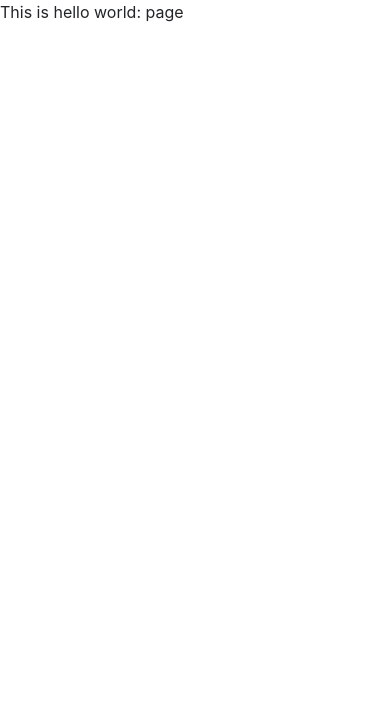
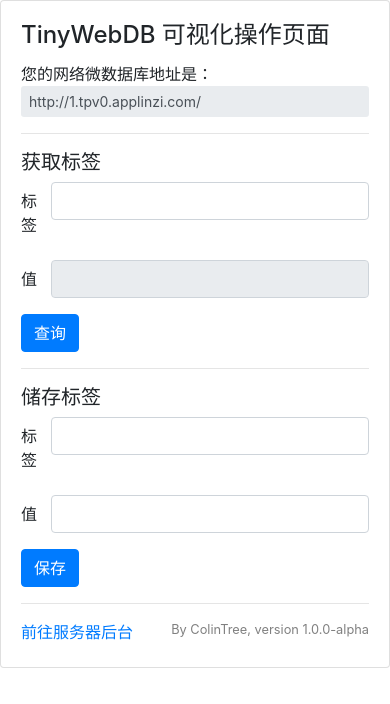
Before and after one commit to ColinTree/tinywebdb-php-vue, a Vue app in the folder frontend/tinywebdb-php-vue/: page / in a window 390 px wide. Shown: the top 704 px of the page. Built offline with nearby package versions, Linux system fonts and the light colour scheme.

Commit message:
Front - Implemented frontend console

```diff
--- a/frontend/tinywebdb-php-vue/package.json
+++ b/frontend/tinywebdb-php-vue/package.json
@@ -1,6 +1,6 @@
 {
   "name": "tinywebdb-php-vue",
-  "version": "1.0.0",
+  "version": "1.0.0-alpha",
   "description": "",
   "author": "ColinTree <502470184@qq.com>",
   "private": true,
--- a/frontend/tinywebdb-php-vue/src/components/HelloWorld.vue
+++ /dev/null
@@ -1,29 +0,0 @@
-<template>
-  <label>
-    This is hello world: page {{ $router.currentRoute.name }}
-  </label>
-</template>
-
-<script>
-export default {
-  name: 'HelloWorld'
-}
-</script>
-
-<!-- Add "scoped" attribute to limit CSS to this component only -->
-<style scoped>
-h1, h2 {
-  font-weight: normal;
-}
-ul {
-  list-style-type: none;
-  padding: 0;
-}
-li {
-  display: inline-block;
-  margin: 0 10px;
-}
-a {
-  color: #42b983;
-}
-</style>
--- /dev/null
+++ b/frontend/tinywebdb-php-vue/src/components/Index.vue
@@ -0,0 +1,144 @@
+<template>
+  <div id="content">
+    <b-card title="TinyWebDB 可视化操作页面">
+      <b-card-text style="display:flex; flex-wrap:wrap">
+        <span>您的网络微数据库地址是：</span>
+        <b-input ref="service_url" style="box-shadow:none; border:0" readonly size="sm"
+            :value="$root.SERVICE_BASE_URL" @click="selectServiceUrl" />
+      </b-card-text>
+
+      <hr>
+
+      <b-form @submit.prevent="onGet" @reset="get_key = ''; get_value = ''">
+        <h5>获取标签</h5>
+        <b-form-group label="标签" label-for="get_key" label-cols="1">
+          <b-input id="get_key" v-model="get_key" autocomplete="off" />
+        </b-form-group>
+        <b-form-group label="值" label-for="get_value" label-cols="1">
+          <b-input id="get_value" ref="get_value" v-model="get_value" readonly @click="selectGetValue" />
+        </b-form-group>
+        <b-button type="submit" :variant="get_succeed ? 'success' : 'primary'" :disabled="get_loading">
+          <b-spinner v-if="get_loading" small />
+          <span v-else v-text="get_succeed ? '查询成功' : '查询'" />
+        </b-button>
+      </b-form>
+
+      <hr>
+
+      <b-form @submit.prevent="onStore" @reset="store_key = ''; store_value = ''">
+        <h5>储存标签</h5>
+        <b-form-group label="标签" label-for="store_key" label-cols="1">
+          <b-input id="store_key" v-model="store_key" autocomplete="off" />
+        </b-form-group>
+        <b-form-group label="值" label-for="store_value" label-cols="1">
+          <b-input id="store_value" v-model="store_value" autocomplete="off" />
+        </b-form-group>
+        <b-button type="submit" :variant="store_succeed ? 'success' : 'primary'" :disabled="store_loading">
+          <b-spinner v-if="store_loading" small />
+          <span v-else v-text="store_succeed ? '保存成功' : '保存'" />
+        </b-button>
+      </b-form>
+
+      <hr>
+
+      <div style="display:flex; justify-content:space-between">
+        <b-link to="/manage">前往服务器后台</b-link>
+        <label style="color:gray; font-size:80%">By ColinTree, version <span v-text="$root.versionName" /></label>
+      </div>
+    </b-card>
+  </div>
+</template>
+
+<script>
+export default {
+  name: 'Index',
+  data () {
+    return {
+      get_key: '',
+      get_value: '',
+      get_loading: false,
+      get_succeed: false,
+      store_key: '',
+      store_value: '',
+      store_loading: false,
+      store_succeed: false
+    }
+  },
+  methods: {
+    async onGet () {
+      this.get_loading = true
+      try {
+        let result = await this.$root.service.get('/getvalue', { data: { tag: this.get_key } })
+        this.get_value = result.data[2]
+        this.get_succeed = true
+        setTimeout(() => (this.get_succeed = false), 800)
+      } catch (e) {
+        if (e.response.status === 403) {
+          this.$root.showInfo('', '获取失败，该标签属于系统保留标签')
+        } else {
+          console.error(e)
+          this.$root.showInfo('', '获取失败，错误信息见console')
+        }
+      } finally {
+        this.get_loading = false
+      }
+    },
+    async onStore () {
+      this.store_loading = true
+      try {
+        await this.$root.service.post('/storeavalue', { tag: this.store_key, value: this.store_value })
+        this.store_succeed = true
+        setTimeout(() => (this.store_succeed = false), 800)
+      } catch (e) {
+        if (e.response.status === 403) {
+          this.$root.showInfo('', '保存失败，该标签属于系统保留标签')
+        } else {
+          console.error(e)
+          this.$root.showInfo('', '保存失败，错误信息见console')
+        }
+      } finally {
+        this.store_loading = false
+      }
+    },
+    selectServiceUrl () {
+      this.$refs.service_url.select()
+    },
+    selectGetValue () {
+      this.$refs.get_value.select()
+    }
+  }
+}
+</script>
+
+<style>
+#content {
+  margin-top: 50px;
+  margin-bottom: 50px;
+  margin-left: -25%;
+  position: absolute;
+  left: 50%;
+  width: 50%;
+}
+@media (min-width: 2000px) {
+  #content {
+    width: 1000px;
+    margin-left: -500px;
+  }
+}
+@media (max-width: 1200px) {
+  #content {
+    width: 600px;
+    margin-left: -300px;
+  }
+}
+@media (max-width: 600px) {
+  #content {
+    width: 100%;
+    margin: 0;
+    position: unset;
+  }
+  .card {
+    margin: 0;
+  }
+}
+</style>
--- a/frontend/tinywebdb-php-vue/src/components/manage/Frame.vue
+++ b/frontend/tinywebdb-php-vue/src/components/manage/Frame.vue
@@ -26,7 +26,7 @@
 
       <div id="footer">
         TinyWebDB MANAGE System By <b-link target="_blank" href="http://github.com/Colintree">Colintree</b-link>.
-        VERSION: {{ version }}
+        VERSION: <span v-text="$root.versionName" />
         <label :style="{ float: 'right' }">
           <b-link target="_blank" href="http://tsp.colintree.cn/使用手册">需要帮助？</b-link>
           &nbsp;
@@ -47,7 +47,6 @@
   name: 'ManageFrame',
   data () {
     return {
-      version: '20190322_1',
       update_available: false,
       update_pageUrl: null,
       service: null
@@ -55,7 +54,7 @@
   },
   created () {
     let service = axios.create({
-      baseURL: 'http://1.tpv0.applinzi.com/Manage/'
+      baseURL: this.$root.SERVICE_BASE_URL + '/Manage/'
     })
     service.defaults.headers['Content-Type'] = 'application/x-www-form-urlencoded;charset=UTF-8'
     service.interceptors.request.use(config => {
--- a/frontend/tinywebdb-php-vue/src/main.js
+++ b/frontend/tinywebdb-php-vue/src/main.js
@@ -1,5 +1,8 @@
 // The Vue build version to load with the `import` command
 // (runtime-only or standalone) has been set in webpack.base.conf with an alias.
+import Axios from 'axios'
+import qs from 'qs'
+
 import Vue from 'vue'
 import App from './App'
 import router from './router'
@@ -33,6 +36,30 @@
               '<ConfirmModal ref="confirmModal" />' +
               '<InfoModal ref="infoModal" />' +
             '</div>',
+  data () {
+    return {
+      SERVICE_BASE_URL: '/',
+      service: null,
+      versionName: '1.0.0-alpha',
+      version: '100'
+    }
+  },
+  created () {
+    this.SERVICE_BASE_URL = window.location.origin + '/'
+    this.SERVICE_BASE_URL = 'http://1.tpv0.applinzi.com/' // FIXME: remove when release
+
+    let service = Axios.create({ baseURL: this.SERVICE_BASE_URL })
+    service.interceptors.request.use(config => {
+      config.data = qs.stringify(config.data)
+      if (config.method === 'get') {
+        config.url += '?'
+        config.url += config.data
+        config.data = ''
+      }
+      return config
+    })
+    this.service = service
+  },
   methods: {
     showConfirm (title, content, callback) {
       this.$refs.confirmModal.show(title, content, callback)
--- a/frontend/tinywebdb-php-vue/src/router/index.js
+++ b/frontend/tinywebdb-php-vue/src/router/index.js
@@ -1,6 +1,6 @@
 import Vue from 'vue'
 import Router from 'vue-router'
-import HelloWorld from '@/components/HelloWorld'
+import Index from '@/components/Index'
 import ManageFrame from '@/components/manage/Frame'
 
 import ManageAll from '@/components/manage/All'
@@ -16,7 +16,7 @@
   routes: [
     {
       path: '/',
-      component: HelloWorld
+      component: Index
     },
     {
       path: '/manage',
```
